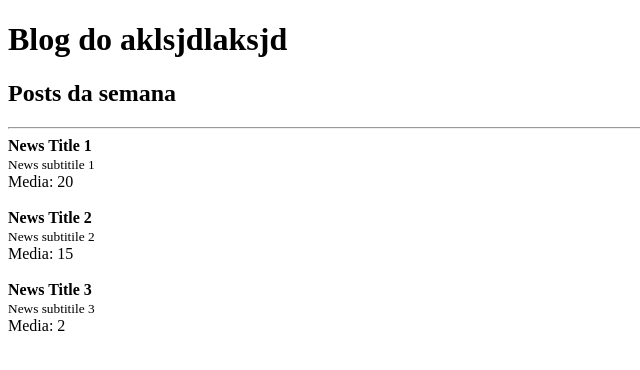
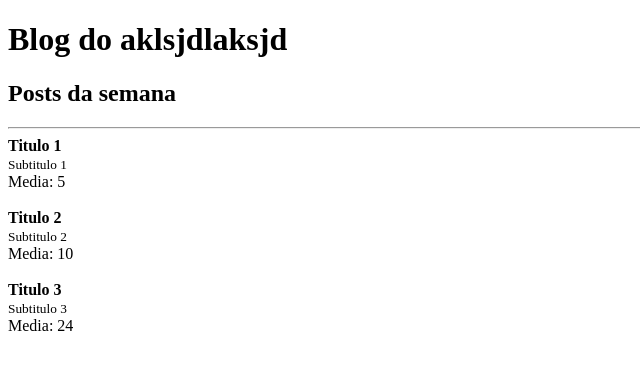
Before and after one commit to JoaoPaulo-creator/fundamentos-react, a React app: page / in a window 1280 px wide. Shown: the top 370 px of the page, without its empty margins (0-640 px from the left). Built offline with nearby package versions, Linux system fonts and the light colour scheme.

Commit message:
Renderizando listas

```diff
--- a/src/App/App.js
+++ b/src/App/App.js
@@ -8,6 +8,12 @@ import Post from "./components/posts/Post";
 import Header from "./components/Header/Header";
 
 export default function App(){
+
+  const posts = [
+    { title: 'Titulo 1', subtitle: 'Subtitulo 1', likes: 10 },
+    { title: 'Titulo 2', subtitle: 'Subtitulo 2', likes: 20 },
+    { title: 'Titulo 3', subtitle: 'Subtitulo 3', likes: 48 }
+  ]
   return (
     /*Para renderizar elementos adjacentes, necessario coloca-los dentro da tag fragment (<></>),
     sendo tambem possivel passar um elemento html para ser o parent/pai dos elementos filhos, como uma <div></div>, por exemplo.
@@ -27,26 +33,18 @@ export default function App(){
 
       <hr />
 
-      <Post
-        title = 'News Title 1'
-        subtitle = 'News subtitile 1'
-        likes={20}
-      />
-
-      <Post
-        title='News Title 2'
-        subtitle='News subtitile 2'
-        likes={15}
-      />
-
-      <Post
-        title='News Title 3'
-        subtitle='News subtitile 3'
-        likes={2}
-      />
-
-
-
+      {posts.map(post => (
+        /* Sempre for renderiar uma lista, como por exemplo utilizado map, cada um precisara de uma prop do proprio react,
+         que é a key. Utilizada pelo react por baixo dos panos, pra fazer algo que nao faço ideia */
+        <Post
+          key={post.title}
+          likes={post.likes}
+          post={{
+            title: post.title,
+            subtitle: post.subtitle
+          }}
+        />
+        ))}
     </>
   )
 }
--- a/src/App/components/posts/Post.js
+++ b/src/App/components/posts/Post.js
@@ -7,9 +7,9 @@ export default function Post(props){
   return (
     <>
       <article>
-        <strong>{props.title}</strong> <br />
-        <small>{props.subtitle}</small> <br />
-        Media: {props.likes} <br />
+        <strong>{props.post.title}</strong> <br />
+        <small>{props.post.subtitle}</small> <br />
+        Media: {props.likes / 2} <br />
         <br />
       </article>
     </>
```
